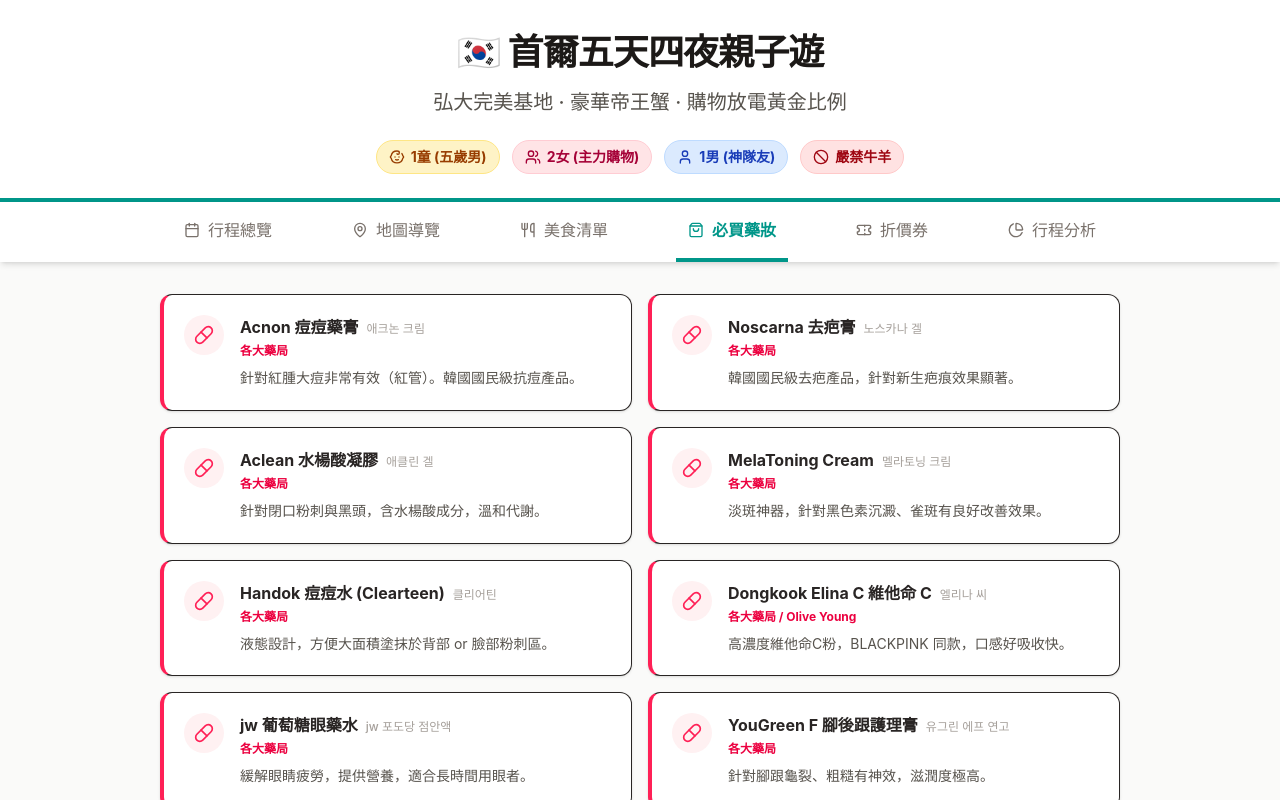
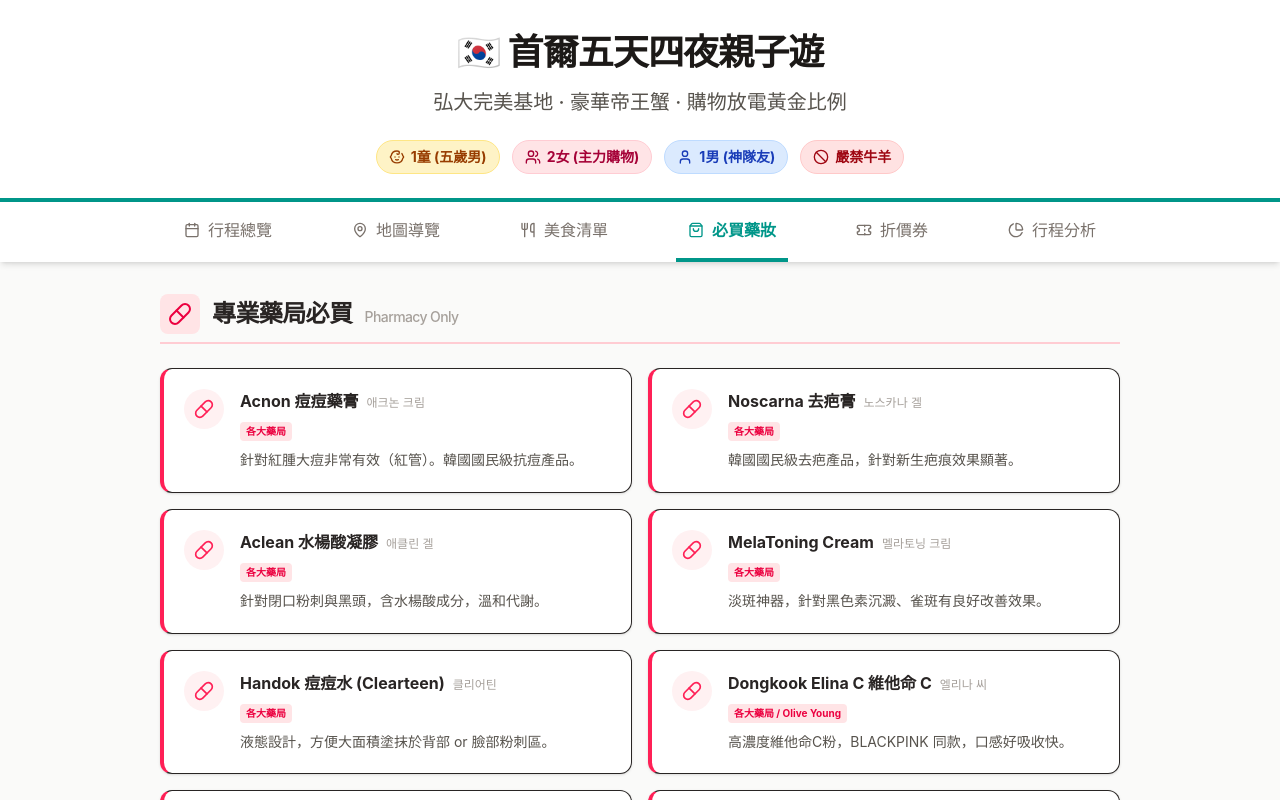
Before and after one commit to pilimesai/Seoul-5-Day-Family-Trip, a React (Vite) app: page / in a window 1280 px wide. Both pictures are taken after a click on the button "必買藥妝". Shown: the top 800 px of the page. Built offline with nearby package versions, Linux system fonts and the light colour scheme.

Commit message:
feat: Enhance shopping and itinerary details
Refactors the shopping section to use a more structured display for items and expands the itinerary with more specific recommendations and timings for food and shopping locations.

```diff
--- a/src/App.tsx
+++ b/src/App.tsx
@@ -26,6 +26,7 @@
 import { PieChart as RePieChart, Pie, Cell, ResponsiveContainer, Legend, Tooltip } from 'recharts';
 import { clsx, type ClassValue } from 'clsx';
 import { twMerge } from 'tailwind-merge';
+import { ShoppingItem } from './types';
 import { ITINERARY_DATA, MAP_LOCATIONS, FOOD_DATA, SHOPPING_DATA, ANALYTICS_DATA, SHOPPING_SOURCE, SHOPPING_URL, COUPON_DATA } from './constants';
 
 /**
@@ -288,46 +289,38 @@
               initial={{ opacity: 0, y: 10 }}
               animate={{ opacity: 1, y: 0 }}
               exit={{ opacity: 0, y: -10 }}
-              className="space-y-6"
+              className="space-y-10"
             >
-              <div className="grid grid-cols-1 md:grid-cols-2 gap-4">
-                {SHOPPING_DATA.map((item, idx) => (
-                  <div key={idx} className="bg-white p-5 border rounded-xl shadow-sm border-l-4 border-l-rose-500 hover:shadow-md transition">
-                    <div className="flex gap-4 items-start">
-                      <div className="w-10 h-10 bg-rose-50 flex items-center justify-center rounded-full text-rose-500 shrink-0">
-                        <Pill className="w-5 h-5" />
-                      </div>
-                      <div className="flex-1">
-                        <div className="flex flex-wrap items-baseline gap-2 mb-1">
-                          <h3 className="font-bold text-stone-800">{item.name}</h3>
-                          {item.nameKr && <span className="text-xs text-stone-400 font-medium">{item.nameKr}</span>}
-                        </div>
-                        <p className="text-xs text-rose-600 font-bold mb-2">{item.loc}</p>
-                        <p className="text-stone-600 text-sm leading-relaxed">{item.desc}</p>
-                        {item.image && (
-                          <div className={clsx(
-                            "mt-3 rounded-lg overflow-hidden border border-stone-200",
-                            item.code ? "max-w-[200px] mx-auto" : "w-full"
-                          )}>
-                            <img
-                              src={item.image}
-                              alt={item.name}
-                              className="w-full h-auto"
-                              referrerPolicy="no-referrer"
-                            />
-                          </div>
-                        )}
-                        {item.code && (
-                          <div className="mt-3 p-2 bg-amber-50 border border-dashed border-amber-300 rounded flex items-center justify-between">
-                            <span className="text-[10px] font-bold text-amber-700 uppercase">Promo Code</span>
-                            <span className="text-sm font-mono font-bold text-amber-900">{item.code}</span>
-                          </div>
-                        )}
-                      </div>
-                    </div>
+              {/* Pharmacy Section */}
+              <div>
+                <div className="flex items-center gap-3 mb-6 pb-2 border-b-2 border-rose-200">
+                  <div className="p-2 bg-rose-100 rounded-lg text-rose-600">
+                    <Pill className="w-6 h-6" />
                   </div>
-                ))}
+                  <h2 className="text-2xl font-black text-stone-800 tracking-tight">專業藥局必買 <span className="text-sm font-medium text-stone-400 ml-2">Pharmacy Only</span></h2>
+                </div>
+                <div className="grid grid-cols-1 md:grid-cols-2 gap-4">
+                  {SHOPPING_DATA.filter(item => item.loc.includes('藥局')).map((item, idx) => (
+                    <ShoppingCard key={idx} item={item} type="pharmacy" />
+                  ))}
+                </div>
               </div>
+
+              {/* Olive Young Section */}
+              <div>
+                <div className="flex items-center gap-3 mb-6 pb-2 border-b-2 border-green-200">
+                  <div className="p-2 bg-green-100 rounded-lg text-green-700">
+                    <ShoppingBag className="w-6 h-6" />
+                  </div>
+                  <h2 className="text-2xl font-black text-stone-800 tracking-tight">Olive Young 必買 <span className="text-sm font-medium text-stone-400 ml-2">Beauty & Life</span></h2>
+                </div>
+                <div className="grid grid-cols-1 md:grid-cols-2 gap-4">
+                  {SHOPPING_DATA.filter(item => item.loc.includes('Olive Young')).map((item, idx) => (
+                    <ShoppingCard key={idx} item={item} type="olive" />
+                  ))}
+                </div>
+              </div>
+
               <div className="mt-8 p-4 bg-stone-100 rounded-lg text-xs text-stone-500 italic text-center border border-stone-200">
                 <p>{SHOPPING_SOURCE}</p>
                 <a
@@ -497,6 +490,58 @@
   );
 }
 
+function ShoppingCard({ item, type }: { item: ShoppingItem, type: 'pharmacy' | 'olive', key?: React.Key }) {
+  const isPharmacy = type === 'pharmacy';
+
+  return (
+    <div className={cn(
+      "bg-white p-5 border rounded-xl shadow-sm hover:shadow-md transition border-l-4",
+      isPharmacy ? "border-l-rose-500" : "border-l-green-500"
+    )}>
+      <div className="flex gap-4 items-start">
+        <div className={cn(
+          "w-10 h-10 flex items-center justify-center rounded-full shrink-0",
+          isPharmacy ? "bg-rose-50 text-rose-500" : "bg-green-50 text-green-600"
+        )}>
+          {isPharmacy ? <Pill className="w-5 h-5" /> : <ShoppingBag className="w-5 h-5" />}
+        </div>
+        <div className="flex-1">
+          <div className="flex flex-wrap items-baseline gap-2 mb-1">
+            <h3 className="font-bold text-stone-800">{item.name}</h3>
+            {item.nameKr && <span className="text-xs text-stone-400 font-medium">{item.nameKr}</span>}
+          </div>
+          <p className={cn(
+            "text-[10px] inline-block px-1.5 py-0.5 rounded font-bold mb-2",
+            isPharmacy ? "bg-rose-100 text-rose-600" : "bg-green-100 text-green-700"
+          )}>
+            {item.loc}
+          </p>
+          <p className="text-stone-600 text-sm leading-relaxed">{item.desc}</p>
+          {item.image && (
+            <div className={cn(
+              "mt-3 rounded-lg overflow-hidden border border-stone-200",
+              item.code ? "max-w-[200px] mx-auto" : "w-full"
+            )}>
+              <img
+                src={item.image}
+                alt={item.name}
+                className="w-full h-auto"
+                referrerPolicy="no-referrer"
+              />
+            </div>
+          )}
+          {item.code && (
+            <div className="mt-3 p-2 bg-amber-50 border border-dashed border-amber-300 rounded flex items-center justify-between">
+              <span className="text-[10px] font-bold text-amber-700 uppercase">Promo Code</span>
+              <span className="text-sm font-mono font-bold text-amber-900">{item.code}</span>
+            </div>
+          )}
+        </div>
+      </div>
+    </div>
+  );
+}
+
 function Badge({ children, icon, color }: { children: React.ReactNode, icon: React.ReactNode, color: 'amber' | 'rose' | 'blue' | 'red' }) {
   const colors = {
     amber: "bg-amber-100 text-amber-800 border-amber-200",
--- a/src/constants.ts
+++ b/src/constants.ts
@@ -7,8 +7,10 @@
     highlights: "AREX、帝王蟹、人生四格",
     sections: [
       { time: "11:00", text: "抵達仁川機場，搭乘<strong>AREX 普通車</strong> 往弘大入口站。" },
-      { time: "15:00", text: "【豪華晚餐】搭計程車前往「麻浦農水產物市場」，前往 <strong>3112 攤位</strong> 挑選現蒸帝王蟹（非牛羊海鮮大餐）。" },
-      { time: "18:00", text: "弘大商圈逛街：SPAO (買童裝)、Olive Young (補藥妝)、全家拍「人生四格」照片。" }
+      { time: "13:00", text: "午餐：波妞推薦 <strong>豚壽百豬肉湯飯</strong>（濃郁白湯，五歲小孩超愛，嚴禁牛羊者首選）。" },
+      { time: "15:00", text: "【豪華晚餐】搭計程車前往「麻浦農水產物市場」，前往 <strong>3112 攤位</strong> 挑選現蒸帝王蟹。" },
+      { time: "18:00", text: "弘大商圈詳細攻略：可參考紹紹推薦清單：<br/>- <strong>MMLG</strong>：在地知名街頭品牌。<br/>- <strong>What It Isnt</strong>：經典天使 Logo 潮流服飾。<br/>- <strong>Butter</strong>：生活雜貨選物店（小孩超愛）。<br/>- <strong>Lee / Fallett</strong>：休閒與設計感品牌。<br/>- <strong>Sigonggan</strong>：整面牆的耳環飾品天花板。<br/>- <strong>Common Unique</strong>：韓劇常見的甜美韓系穿搭。<br/>- <strong>Supernova</strong>：復古美式校園風服飾。<br/>- <strong>MUSINSA Standard</strong>：韓國版 Uniqlo，必買修身西裝褲。" },
+      { time: "20:30", text: "拍「人生四格」照片，留下珍貴家庭回憶。" }
     ]
   },
   {
@@ -41,7 +43,7 @@
     sections: [
       { time: "09:30", text: "早餐：Egg Drop 爆餡吐司。" },
       { time: "11:00", text: "<strong>首爾大公園</strong>：搭大象列車看動物。戶外放電時間。" },
-      { time: "15:00", text: "聖水洞探索：媽媽逛 Dior 概念店與 Musinsa Standard；爸爸與小孩在 Cafe Onion 享用麵包。" },
+      { time: "15:00", text: "聖水洞探索：除了 Dior 與 Musinsa，可參考波妞推薦清單：<strong>Tamburins</strong> (香氛/護手霜)、<strong>Rockfish</strong> (雪靴/芭蕾舞鞋)、<strong>Point of View</strong> (質感文具)、<strong>Fwee Agit</strong> (果凍彩妝)；墨鏡必看 <strong>Blue Elephant</strong> (平價) 與 <strong>Gentle Monster</strong> (旗艦大店)；麵包控必排 <strong>自然島鹽可頌</strong> 或 <strong>Meal° 吐司</strong>；想吃杜拜巧克力可去 <strong>Rain Report</strong>。" },
       { time: "18:00", text: "晚餐：聖水洞厚切炸豬排（小孩最愛）。" }
     ]
   },
@@ -62,7 +64,15 @@
     day: "Day 1-2 弘大與周邊",
     locations: [
       { name: "🦀 麻浦農水產市場 (3112攤位)", q: "Mapo Agricultural and Marine Products Market", naverQ: "마포농수산물시장" },
-      { name: "🍖 豬腳小姐", q: "Myth Jokbal Hongdae", naverQ: "미쓰족발 홍대본점" }
+      { name: "🍖 豬腳小姐", q: "Myth Jokbal Hongdae", naverQ: "미쓰족발 홍대본점" },
+      { name: "🍲 豚壽百 弘大直營店", q: "Donsubaek Hongdae", naverQ: "돈수백 홍대직영점" },
+      { name: "🛍️ MMLG (在地街頭潮牌)", q: "MMLG Hongdae", naverQ: "87MM" },
+      { name: "🛍️ What It Isnt (天使Logo潮服)", q: "What It Isnt Hongdae", naverQ: "와릿이즌 홍대" },
+      { name: "🧸 Butter (雜貨選物店)", q: "Butter Hongdae", naverQ: "버터 홍대점" },
+      { name: "👖 Lee (美式丹寧休閒)", q: "Lee Hongdae", naverQ: "리 홍대" },
+      { name: "💍 Sigonggan (耳環飾品)", q: "Sigonggan Hongdae", naverQ: "시공간 홍대" },
+      { name: "👗 Common Unique (韓系服飾)", q: "Common Unique Hongdae", naverQ: "커먼유니크" },
+      { name: "🏢 MUSINSA Standard 弘大", q: "MUSINSA Standard Hongdae", naverQ: "무신사 스탠다드 홍대" }
     ]
   },
   {
@@ -80,6 +90,15 @@
     locations: [
       { name: "🐘 首爾大公園", q: "Seoul Grand Park", naverQ: "서울대공원" },
       { name: "☕ Cafe Onion 聖水", q: "Cafe Onion Seongsu", naverQ: "어니언 성수" },
+      { name: "🛍️ Rockfish (雪靴/芭蕾舞鞋)", q: "Rockfish Weatherwear Seongsu", naverQ: "락피쉬웨더웨어 성수" },
+      { name: "💄 Fwee Agit (腮紅/彩妝)", q: "Fwee Agit Seongsu", naverQ: "퓌 아지트 성수" },
+      { name: "✒️ Point of View (文具選物)", q: "Point of View Seoul", naverQ: "포인트오브뷰" },
+      { name: "🕶️ Blue Elephant (平價墨鏡)", q: "Blue Elephant Seongsu", naverQ: "블루엘리펀트 성수" },
+      { name: "🕶️ Gentle Monster (高端墨鏡)", q: "Gentle Monster Seongsu Flagship", naverQ: "젠틀몬스터 성수 플래그십스토어" },
+      { name: "🕶️ Fake Me (潮流眼鏡)", q: "Fake Me Seongsu", naverQ: "페이크미 성수" },
+      { name: "🥐 自然島鹽可頌 聖水", q: "Jayeondo Salt Bread Seongsu", naverQ: "자연도소금빵 성수" },
+      { name: "🍞 Meal° (吐司/麵包) 聖水", q: "Meal Seoul Seongsu", naverQ: "밀도 성수본점" },
+      { name: "🍫 Rain Report (杜拜巧克力)", q: "Rain Report Croissant Seongsu", naverQ: "레인리포트 크루아상" },
       { name: "🌿 Urban Plant 合井", q: "Urban Plant Hapjeong", naverQ: "어반플랜特 합정" }
     ]
   }
@@ -91,7 +110,9 @@
   { name: "天雞一隻雞", desc: "清淡鮮美雞湯，適合小孩拌飯吃。", tag: "雞肉" },
   { name: "風川鰻魚", desc: "弘大必吃名店，炭火現烤國產鰻魚，外焦內嫩，無牛羊隱憂。", tag: "海鮮" },
   { name: "神仙豬排 (安國站)", desc: "安國站名店，厚實多汁的炸豬排，深受在地人與遊客喜愛。", tag: "豬肉" },
-  { name: "厚切炸豬排", desc: "聖水洞名物，外酥內嫩，高品質豬肉料理。", tag: "豬肉" }
+  { name: "厚切炸豬排", desc: "聖水洞名物，外酥內嫩，高品質豬肉料理。", tag: "豬肉" },
+  { name: "🥐 自然島鹽可頌 (자연도소금빵)", desc: "聖水洞排隊神店！每日限量出爐，口感Q彈奶油香濃郁。建議提早去領取號碼牌。", tag: "麵包" },
+  { name: "🍞 Meal° (밀도) 聖水店", desc: "以吐司聞名的小店，咖哩麵包與栗子吐司非常受歡迎。位在聖水洞入口處。", tag: "麵包" }
 ];
 
 export const SHOPPING_DATA: ShoppingItem[] = [
@@ -166,6 +187,43 @@
     nameKr: "셀메드 리페어 크림",
     loc: "各大藥局",
     desc: "強效修護受損肌膚，醫美術後亦可使用。"
+  },
+  /* --- Olive Young 必買清單 (阿圓推薦 & Threads 熱門) --- */
+  {
+    name: "BioHeal BOH 膠原蛋白除皺貼",
+    nameKr: "프로바이오덤 T3 콜라겐 패치",
+    loc: "Olive Young",
+    desc: "【特殊護理】影片強烈推薦！針對抬頭紋、法令紋與瘦臉設計，貼著睡覺效果顯著。"
+  },
+  {
+    name: "fwee 布丁唇頰泥",
+    nameKr: "fwee 푸딩팟",
+    loc: "Olive Young / 弘大旗艦店",
+    desc: "【流行彩妝】Threads 爆紅款！質地如布丁般絲滑，唇頰兩用，顏色極美。"
+  },
+  {
+    name: "UNOVE 深層修護髮膜",
+    nameKr: "어노브 딥 데미지 트리트먼트",
+    loc: "Olive Young",
+    desc: "【美髮護理】國民級髮膜，針對受損髮質修復力極強，味道高級。"
+  },
+  {
+    name: "ilso 溫和去黑頭鼻貼",
+    nameKr: "일소 네추럴 마일드 클리어 코팩",
+    loc: "Olive Young",
+    desc: "【特殊護理】不傷毛孔的去黑頭神器，敷完導出黑頭再刮除，效果驚人。"
+  },
+  {
+    name: "Torriden 低分子玻尿酸精華",
+    nameKr: "토리든 다이브인 세럼",
+    loc: "Olive Young",
+    desc: "【基礎保養】長期佔據榜單第一，補水首選。"
+  },
+  {
+    name: "Delight Project 貝果餅乾",
+    nameKr: "딜라이트 프로젝트 베이글칩",
+    loc: "Olive Young",
+    desc: "【健康零食】回購率 100% 的低卡零食，蜂蜜奶油味必帶。"
   }
 ];
 
```
